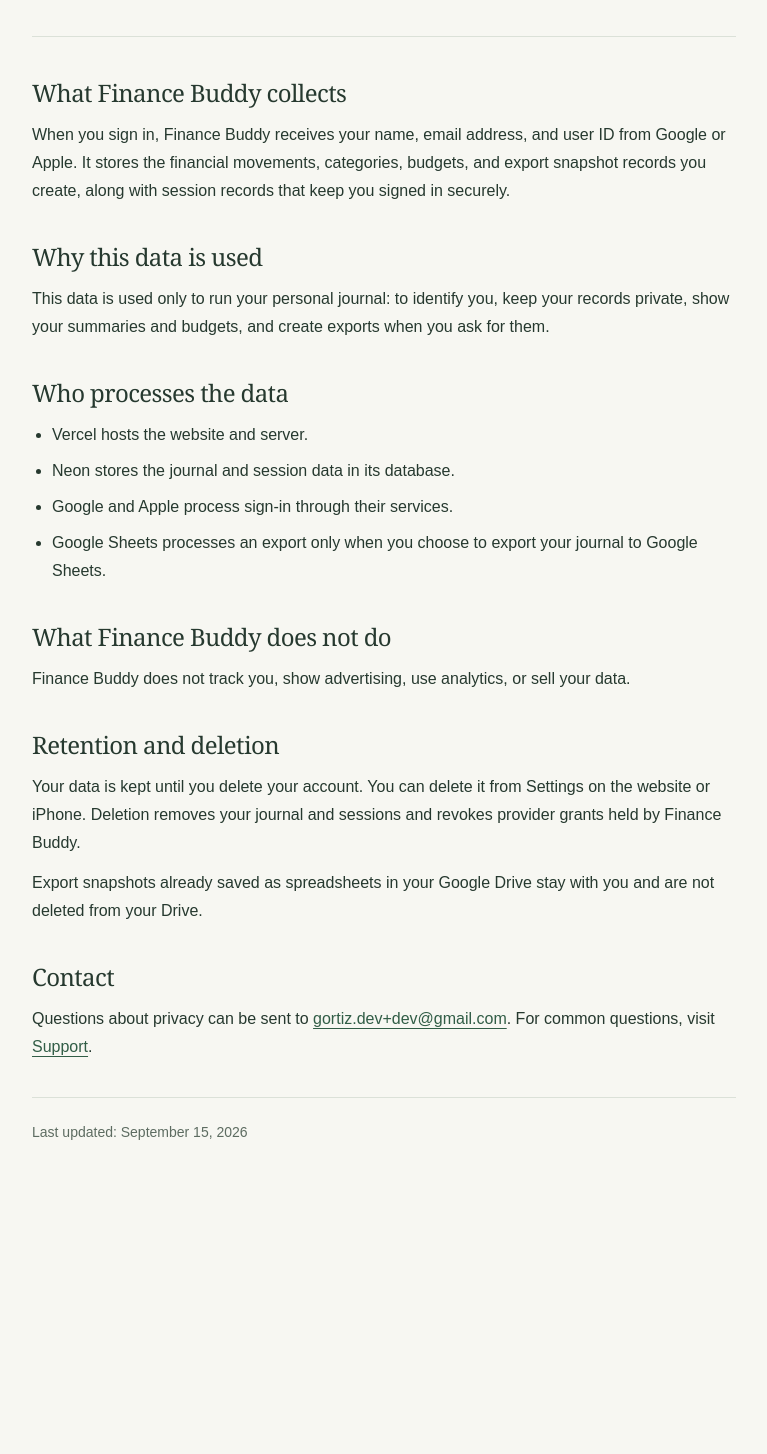
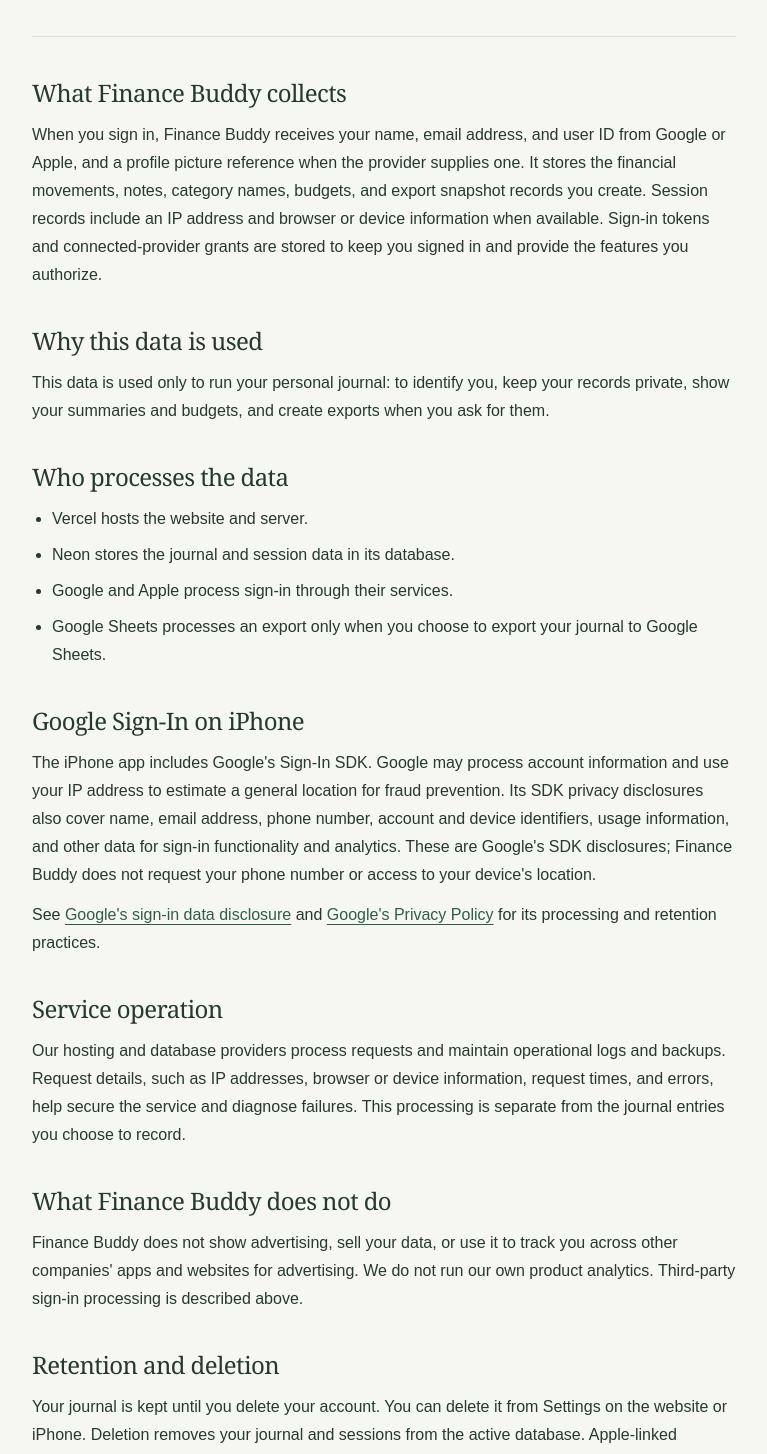
Before and after one commit to guillermo-rebolledo/finance-buddy, a Next.js app: page /privacy in a window 1280 px wide. Shown: the part 240-1694 px from the top of the page, without its empty margins (256-1023 px from the left). Before the commit the page ends 1438 px from the top, so only its background shows below. Built offline with nearby package versions, Linux system fonts and the light colour scheme.

Commit message:
Align privacy disclosures with iOS sign-in and stored session data

```diff
--- a/src/app/privacy/page.tsx
+++ b/src/app/privacy/page.tsx
@@ -18,9 +18,12 @@ export default function Privacy() {
         <h2>What Finance Buddy collects</h2>
         <p>
           When you sign in, Finance Buddy receives your name, email address,
-          and user ID from Google or Apple. It stores the financial movements,
-          categories, budgets, and export snapshot records you create, along
-          with session records that keep you signed in securely.
+          and user ID from Google or Apple, and a profile picture reference
+          when the provider supplies one. It stores the financial movements,
+          notes, category names, budgets, and export snapshot records you create.
+          Session records include an IP address and browser or device information
+          when available. Sign-in tokens and connected-provider grants are stored
+          to keep you signed in and provide the features you authorize.
         </p>
       </section>
 
@@ -47,24 +50,59 @@ export default function Privacy() {
       </section>
 
       <section>
+        <h2>Google Sign-In on iPhone</h2>
+        <p>
+          The iPhone app includes Google&apos;s Sign-In SDK. Google may process
+          account information and use your IP address to estimate a general
+          location for fraud prevention. Its SDK privacy disclosures also cover
+          name, email address, phone number, account and device identifiers,
+          usage information, and other data for sign-in functionality and
+          analytics. These are Google&apos;s SDK disclosures; Finance Buddy does
+          not request your phone number or access to your device&apos;s location.
+        </p>
+        <p>
+          See <a href="https://developers.google.com/identity/sign-in/ios/app-privacy">Google&apos;s sign-in data disclosure</a>{" "}
+          and <a href="https://policies.google.com/privacy">Google&apos;s Privacy Policy</a>{" "}
+          for its processing and retention practices.
+        </p>
+      </section>
+
+      <section>
+        <h2>Service operation</h2>
+        <p>
+          Our hosting and database providers process requests and maintain
+          operational logs and backups. Request details, such as IP addresses,
+          browser or device information, request times, and errors, help secure
+          the service and diagnose failures. This processing is separate from
+          the journal entries you choose to record.
+        </p>
+      </section>
+
+      <section>
         <h2>What Finance Buddy does not do</h2>
         <p>
-          Finance Buddy does not track you, show advertising, use analytics,
-          or sell your data.
+          Finance Buddy does not show advertising, sell your data, or use it
+          to track you across other companies&apos; apps and websites for
+          advertising. We do not run our own product analytics. Third-party
+          sign-in processing is described above.
         </p>
       </section>
 
       <section>
         <h2>Retention and deletion</h2>
         <p>
-          Your data is kept until you delete your account. You can delete it
+          Your journal is kept until you delete your account. You can delete it
           from Settings on the website or iPhone. Deletion removes your
-          journal and sessions and revokes provider grants held by Finance
-          Buddy.
+          journal and sessions from the active database. Apple-linked deletion
+          requires successful Apple grant revocation; Finance Buddy also requests
+          revocation of stored Google grants. Operational logs and backup copies
+          are subject to the hosting and database providers&apos; retention settings.
         </p>
         <p>
-          Export snapshots already saved as spreadsheets in your Google Drive
-          stay with you and are not deleted from your Drive.
+          Deleting Finance Buddy does not delete your Google or Apple account
+          or information retained by those providers under their own policies.
+          Exported spreadsheets in your Google Drive and PDFs you saved stay
+          with you.
         </p>
       </section>
 
```
Also changed, not shown: 1 other file (tests, documents, lock files or other folders).
